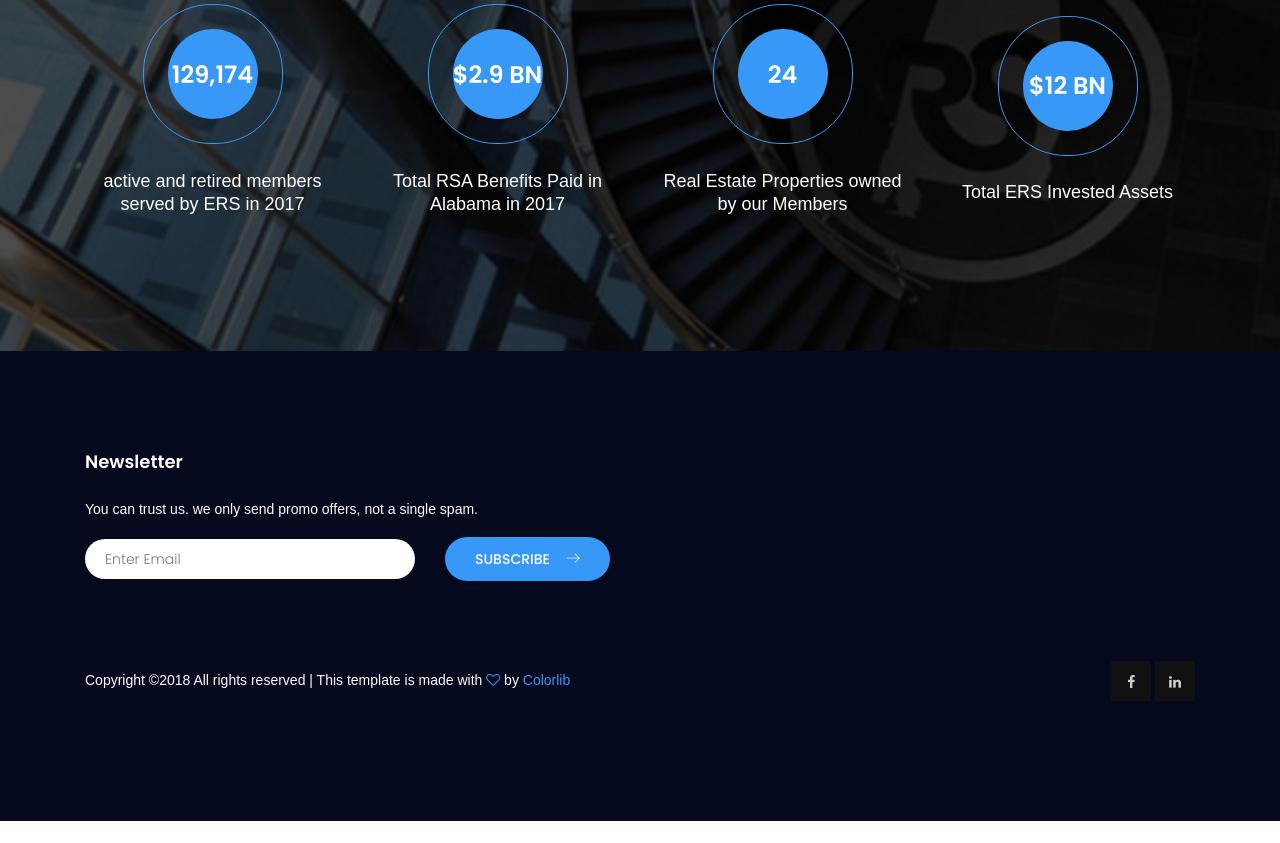
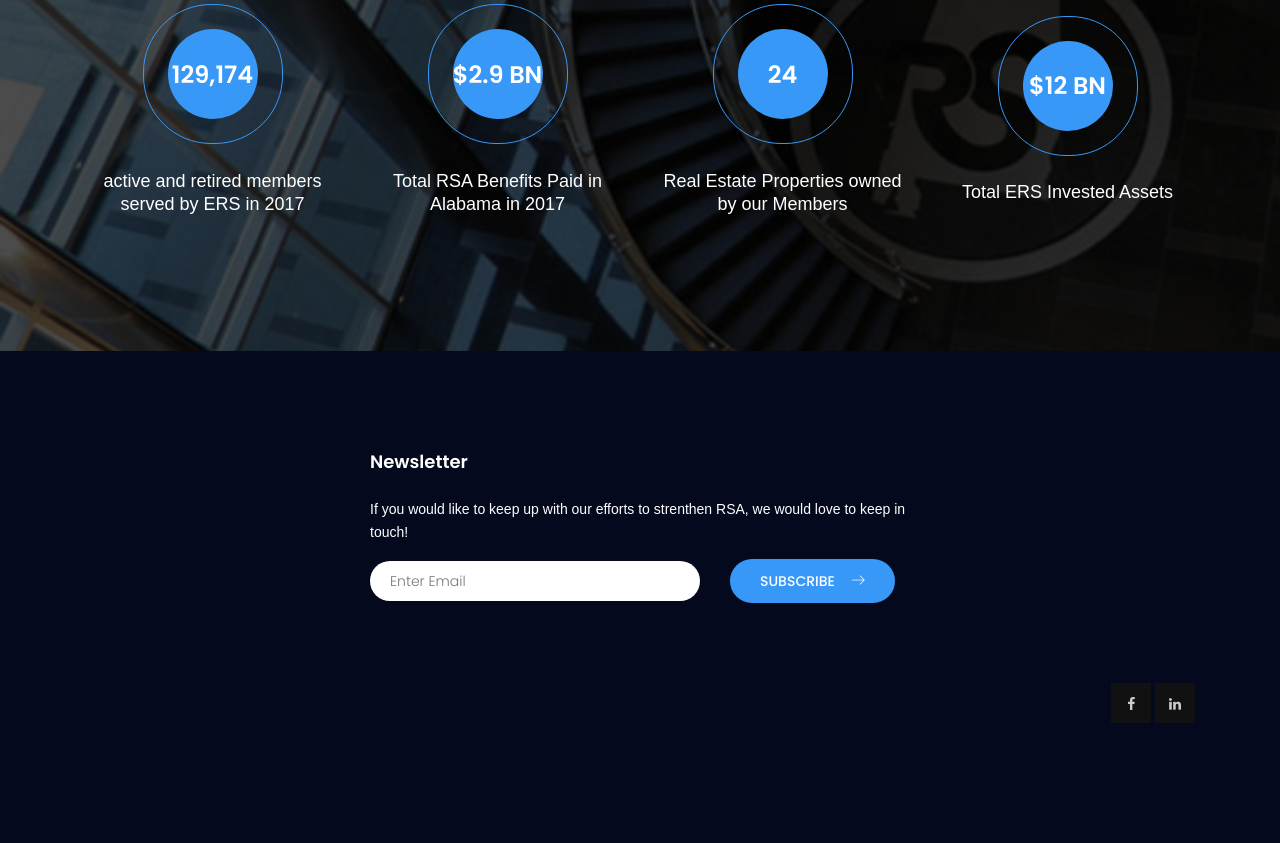
Before and after one commit to RRandle/Campaign-Project, a plain HTML site: page services.html in a window 1280 px wide. Shown: the part 1501-2344 px from the top of the page. Before the commit the page ends 2322 px from the top, so only its background shows below. Drawn offline with nearby package versions, Linux system fonts and the light colour scheme; some packages are replaced by stand-ins of ours.

Commit message:
fixed center align footer

```diff
--- a/about.html
+++ b/about.html
@@ -350,10 +350,14 @@
 			<footer class="footer-area section-gap">
 				<div class="container">
 					<div class="row">
+							<div class="col-lg-3 col-md-12">
+									<div class="single-footer-widget">
+										</div>
+										</div>
 						<div class="col-lg-6  col-md-12" id="sign-up">
 							<div class="single-footer-widget newsletter">
 								<h6>Newsletter</h6>
-								<p>If you would like to keep up with our efforts to strenthen RSA, we would love to keep in touch! .</p>
+								<p>If you would like to keep up with our efforts to strenthen RSA, we would love to keep in touch!</p>
 								<div id="mc_embed_signup">
 									<form target="_blank" novalidate="true" action="https://spondonit.us12.list-manage.com/subscribe/post?u=1462626880ade1ac87bd9c93a&amp;id=92a4423d01" method="get" class="form-inline">
 
@@ -379,7 +383,7 @@
 
 					<div class="row footer-bottom d-flex justify-content-between align-items-center">
 						<p class="col-lg-8 col-sm-12 footer-text m-0 text-white"><!-- Link back to Colorlib can't be removed. Template is licensed under CC BY 3.0. -->
-Copyright &copy;<script>document.write(new Date().getFullYear());</script> All rights reserved | This template is made with <i class="fa fa-heart-o" aria-hidden="true"></i> by <a href="https://colorlib.com" target="_blank">Colorlib</a>
+<!-- Copyright &copy;<script>document.write(new Date().getFullYear());</script> All rights reserved | This template is made with <i class="fa fa-heart-o" aria-hidden="true"></i> by <a href="https://colorlib.com" target="_blank">Colorlib</a> -->
 <!-- Link back to Colorlib can't be removed. Template is licensed under CC BY 3.0. -->
 </p>
 						<div class="col-lg-4 col-sm-12 footer-social">
--- a/services.html
+++ b/services.html
@@ -275,12 +275,16 @@ If your preferred method of communication from the RSA is email, you will receiv
 
 			<!-- start footer Area -->
 			<footer class="footer-area section-gap">
-				<div class="container">
-					<div class="row">
+					<div class="container">
+						<div class="row">
+								<div class="col-lg-3 col-md-12">
+										<div class="single-footer-widget">
+											</div>
+											</div>
 						<div class="col-lg-6  col-md-12" id="sign-up">
 							<div class="single-footer-widget newsletter">
 								<h6>Newsletter</h6>
-								<p>You can trust us. we only send promo offers, not a single spam.</p>
+								<p>If you would like to keep up with our efforts to strenthen RSA, we would love to keep in touch!</p>
 								<div id="mc_embed_signup">
 									<form target="_blank" novalidate="true" action="https://spondonit.us12.list-manage.com/subscribe/post?u=1462626880ade1ac87bd9c93a&amp;id=92a4423d01" method="get" class="form-inline">
 
@@ -306,7 +310,7 @@ If your preferred method of communication from the RSA is email, you will receiv
 
 					<div class="row footer-bottom d-flex justify-content-between align-items-center">
 						<p class="col-lg-8 col-sm-12 footer-text m-0 text-white"><!-- Link back to Colorlib can't be removed. Template is licensed under CC BY 3.0. -->
-Copyright &copy;<script>document.write(new Date().getFullYear());</script> All rights reserved | This template is made with <i class="fa fa-heart-o" aria-hidden="true"></i> by <a href="https://colorlib.com" target="_blank">Colorlib</a>
+<!-- Copyright &copy;<script>document.write(new Date().getFullYear());</script> All rights reserved | This template is made with <i class="fa fa-heart-o" aria-hidden="true"></i> by <a href="https://colorlib.com" target="_blank">Colorlib</a> -->
 <!-- Link back to Colorlib can't be removed. Template is licensed under CC BY 3.0. -->
 </p>
 						<div class="col-lg-4 col-sm-12 footer-social">
```
Also changed, not shown: index.html (+1 -1 lines).
